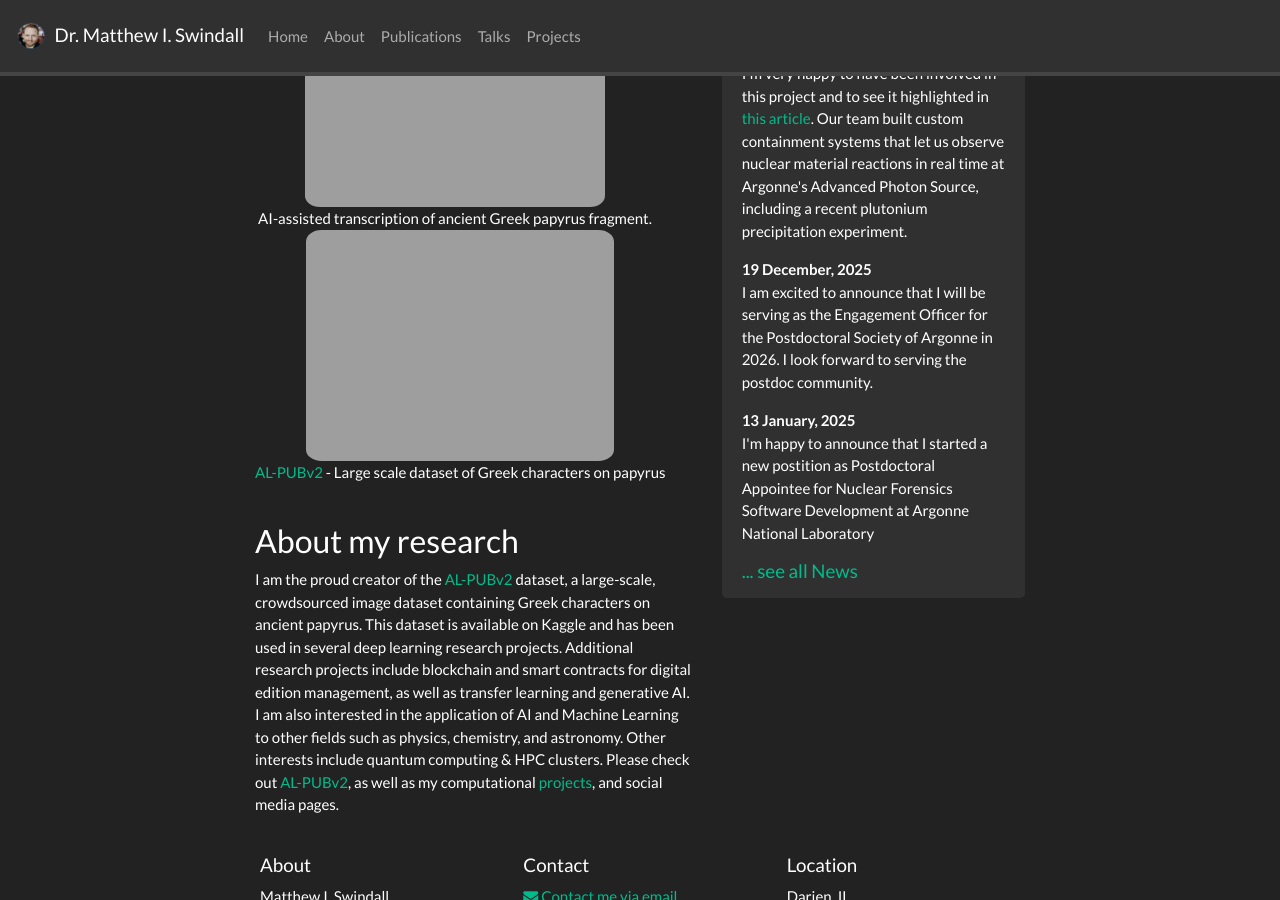
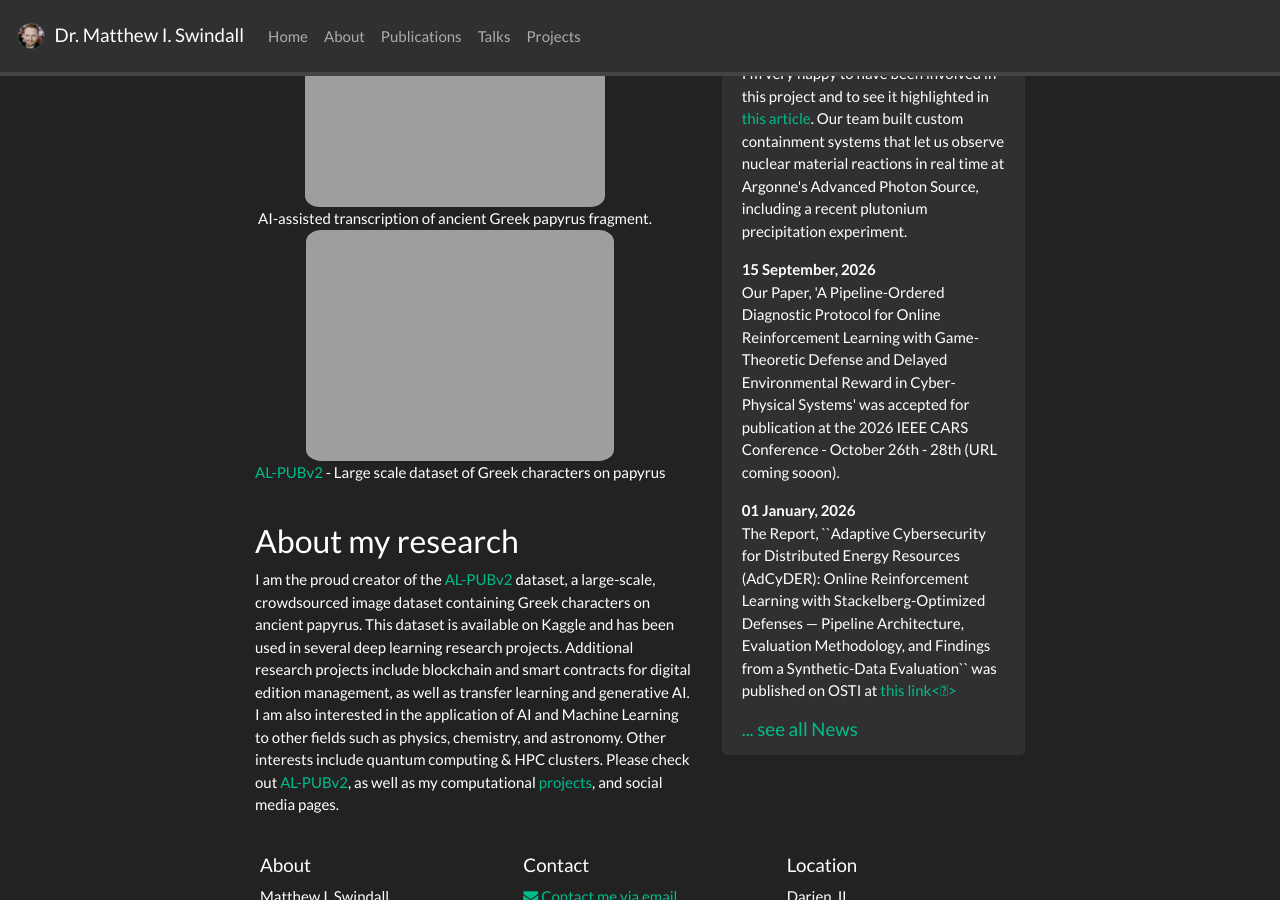
Before and after one commit to mis2n/mis2n.github.io, a Jekyll site: the page built from _pages/home.md, in a window 1280 px wide and 900 px high, scrolled down 559 px. Built offline with Jekyll 4.4.1, drawn with Linux system fonts in a browser that asks for light colours; nearby versions of some CDN libraries; a style sheet for code colours, icons or effects is not loaded.

Commit message:
added OSTI and IEEE CARS papers to new feed

```diff
--- a/_data/news.yml
+++ b/_data/news.yml
@@ -1,5 +1,11 @@
 - date: 17 November, 2026
   headline: "I'm very happy to have been involved in this project and to see it highlighted in <a href='https://www.anl.gov/article/whats-the-best-way-to-analyze-nuclear-materials-the-answer-may-be-xrays' target='_blank'>this article</a>. Our team built custom containment systems that let us observe nuclear material reactions in real time at Argonne's Advanced Photon Source, including a recent plutonium precipitation experiment."
+
+- date: 15 September, 2026
+  headline: "Our Paper, 'A Pipeline-Ordered Diagnostic Protocol for Online Reinforcement Learning with Game-Theoretic Defense and Delayed Environmental Reward in Cyber-Physical Systems' was accepted for publication at the 2026 IEEE CARS Conference - October 26th - 28th (URL coming sooon)."
+
+- date: 01 January, 2026
+  headline: "The Report, ``Adaptive Cybersecurity for Distributed Energy Resources (AdCyDER): Online Reinforcement Learning with Stackelberg-Optimized Defenses — Pipeline Architecture, Evaluation Methodology, and Findings from a Synthetic-Data Evaluation`` was published on OSTI at <a href='https://www.osti.gov/biblio/3377852'>this link<\a>"
 
 - date: 19 December, 2025
   headline: "I am excited to announce that I will be serving as the Engagement Officer for the Postdoctoral Society of Argonne in 2026. I look forward to serving the postdoc community."
```
